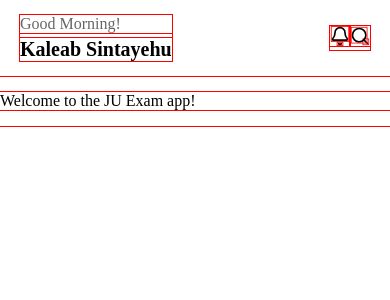
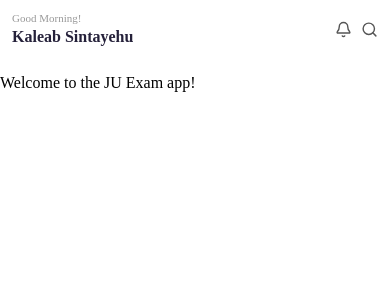
Before and after one commit to kalbuilds/JU-EXAM, a React (Vite) app: page / in a window 390 px wide. Shown: the top 300 px of the page. Built offline with nearby package versions, Linux system fonts and the light colour scheme.

Commit message:
style: update header layout and icon styles for improved responsiveness

```diff
--- a/src/pages/Header.css
+++ b/src/pages/Header.css
@@ -1,44 +1,65 @@
-* {
+header {
+  width: 100%;
+  display: flex;
+  justify-content: space-between;
+  align-items: center;
+  padding: 14px 15px;
   box-sizing: border-box;
-   outline: 1px solid red;
-}
+  background-color: #ffffff;
 }
 
-body {
-  margin: 0;
-  width: 100%;
-  overflow-x: hidden;
-  background-color: #f9f8f6;
-}
-
-header {
-  width: 100%;
-  padding: 15px 20px;
-  display: flex;
-  align-items: center;
-  justify-content: space-between;
-  gap: 15px;
-}
 .greeting {
-  color: #666666;
-  margin: 0 0 5px;
+  font-size: 12px;
+  color: #999;
+  margin: 0 0 4px 0;
 }
 
 header h2 {
-  font-size: 20px;
+  font-size: 18px;
+  font-weight: 700;
+  color: #25213a;
   margin: 0;
 }
 
-.hamburger {
+.header-icons {
   display: flex;
-  flex-direction: column;
-  cursor: pointer;
-  gap: 5px;
+  align-items: center;
+  gap: 12px;
 }
 
-.hamburger span {
-  width: 28px;
-  height: 3px;
-  background-color: black;
-  border-radius: 2px;
+.header-icons svg {
+  width: 19px;
+  height: 19px;
+  color: #555;
+  cursor: pointer;
+  transition: 0.3s ease;
 }
+
+.header-icons svg:hover {
+  color: #7045ed;
+  transform: scale(1.1);
+}
+
+/* Small mobile screens */
+@media (max-width: 480px) {
+  header {
+    padding: 12px;
+  }
+
+  .greeting {
+    font-size: 11px;
+  }
+
+  header h2 {
+    font-size: 16px;
+  }
+
+  .header-icons {
+    gap: 9px;
+  }
+
+  .header-icons svg {
+    width: 17px;
+    height: 17px;
+  }
+}
```
